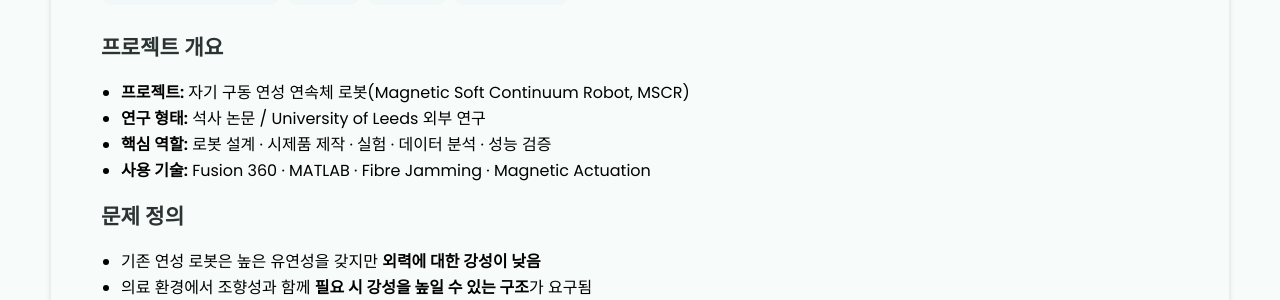
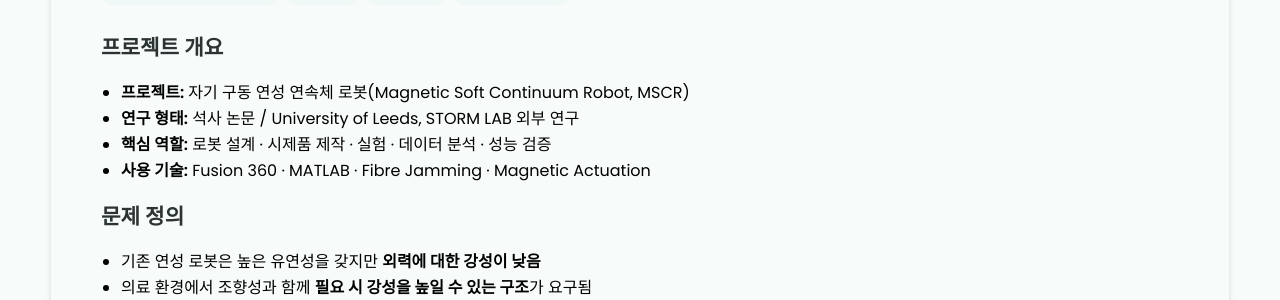
Before and after one commit to border3033/border3033.github.io, a Jekyll site: the page built from _projects/최소침습 로봇/index.md, in a window 1280 px wide. Shown: the part 688-988 px from the top of the page. Built offline with Jekyll 4.4.1, drawn with Linux system fonts in a browser that asks for light colours.

Commit message:
Update index.md

```diff
--- a/_projects/최소침습 로봇/index.md
+++ b/_projects/최소침습 로봇/index.md
@@ -13,7 +13,7 @@ main-image: /camera view.png
 ## 프로젝트 개요
 
 - **프로젝트:** 자기 구동 연성 연속체 로봇(Magnetic Soft Continuum Robot, MSCR)
-- **연구 형태:** 석사 논문 / University of Leeds 외부 연구
+- **연구 형태:** 석사 논문 / University of Leeds, STORM LAB 외부 연구
 - **핵심 역할:** 로봇 설계 · 시제품 제작 · 실험 · 데이터 분석 · 성능 검증
 - **사용 기술:** Fusion 360 · MATLAB · Fibre Jamming · Magnetic Actuation
 
```
